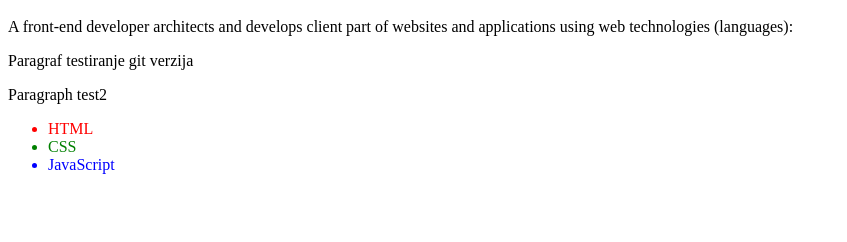
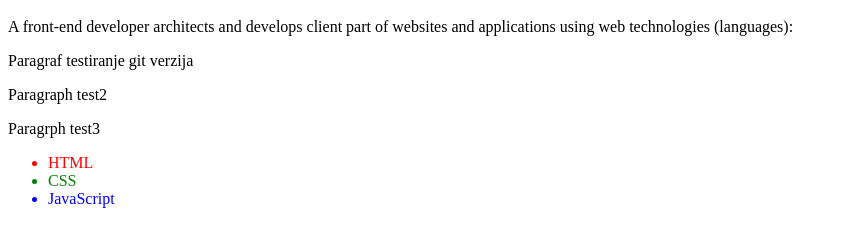
Before and after one commit to miljanrajic/index, a plain HTML site: page index.html in a window 1280 px wide. Shown: the part 48-290 px from the top of the page, without its empty margins (0-847 px from the left). Drawn offline with Linux system fonts and the light colour scheme.

Commit message:
added ne paragraph

```diff
--- a/index.html
+++ b/index.html
@@ -6,6 +6,8 @@
 <p> Paragraf testiranje git verzija</p>
 
 <p> Paragraph test2</p>
+
+<p> Paragrph test3</p>
 
 <ul>
 
```
